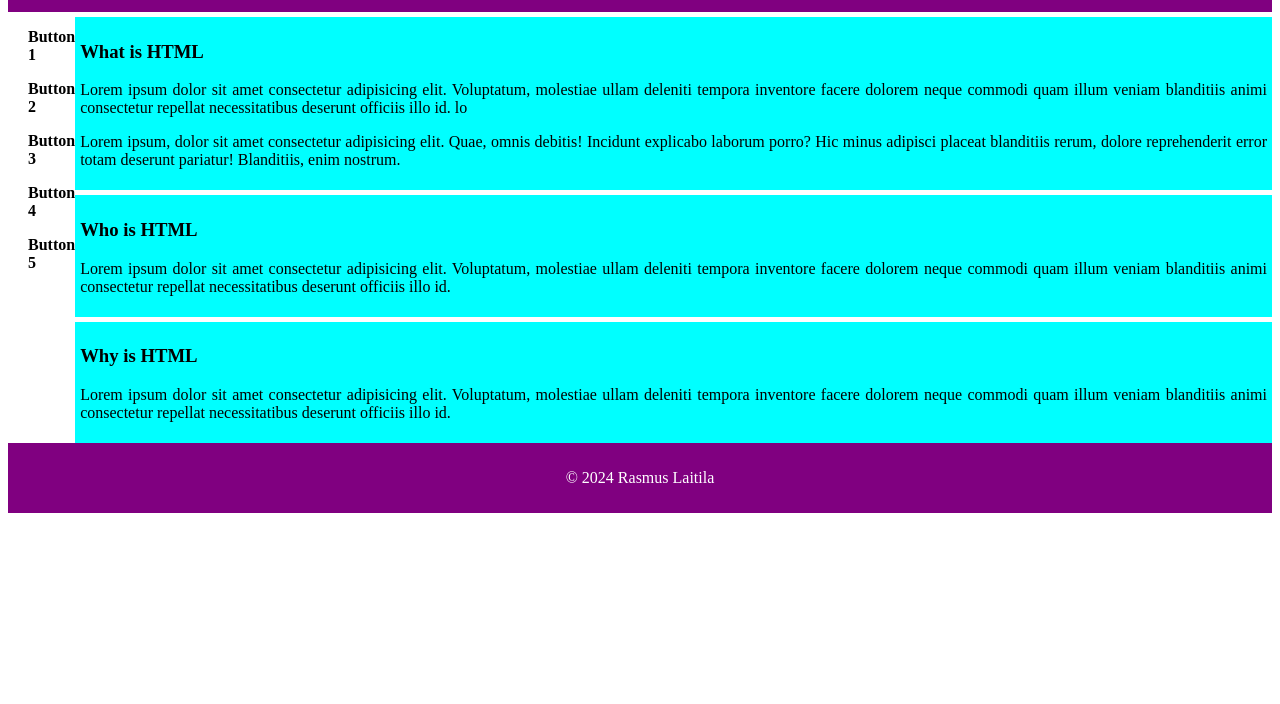
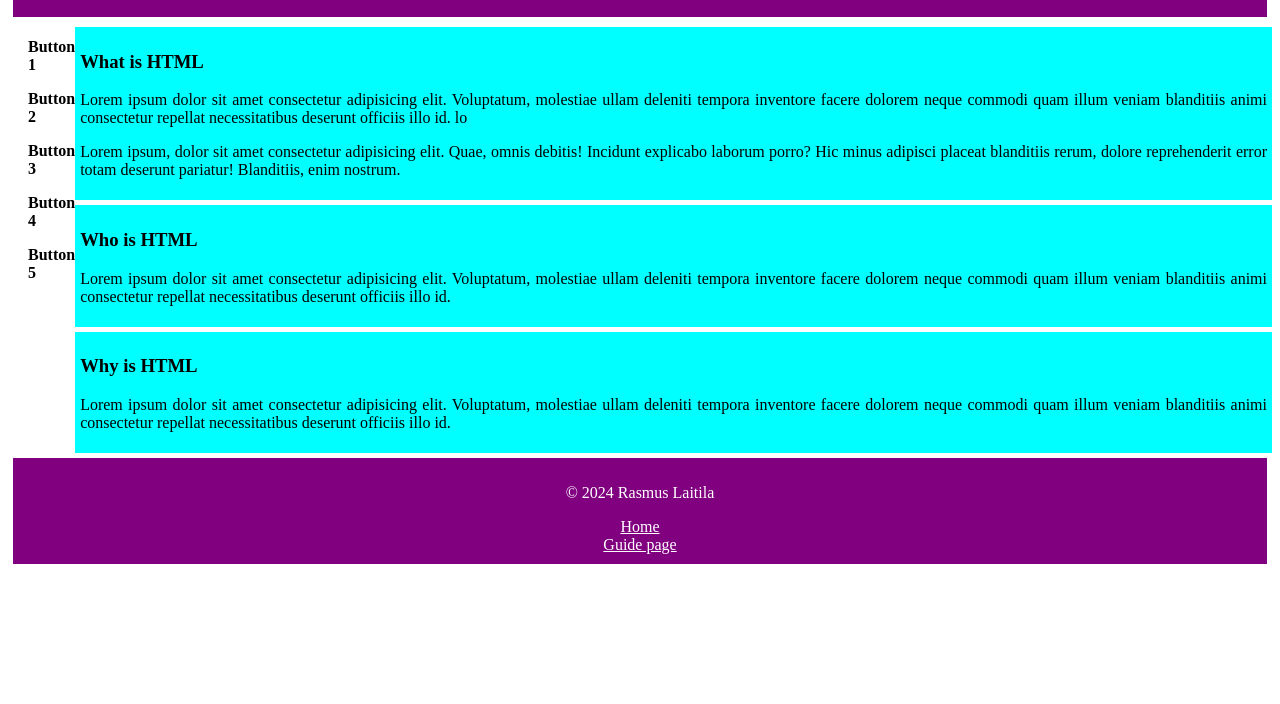
Before and after one commit to RasmusLaitilaHAMK/WebDev, a plain HTML site: page ylijäämä/exercise5.html in a window 1280 px wide. Shown: the part 96-800 px from the top of the page. Drawn offline with Linux system fonts and the light colour scheme.

Commit message:
Link to index

```diff
--- a/css/flex.css
+++ b/css/flex.css
@@ -10,6 +10,8 @@ body{
         padding: 10px;
         text-align: center;
         justify-content: center;
+        margin: 5px;
+        flex-direction: column;
     }
 
     main{
@@ -45,3 +47,6 @@ body{
     h1{
         font-weight: bold;
     }
+    a{
+        color: white;
+    }
--- a/ylijäämä/exercise5.html
+++ b/ylijäämä/exercise5.html
@@ -41,5 +41,7 @@
 
     <footer>
         <p>© 2024 Rasmus Laitila</p>
+        <a href="../index.html">Home</a>
+        <a href="https://gist.github.com/dipaish/40c3aca884119cc3bd0a05f76a27343a">Guide page</a>
     </footer>
 </body>
```
